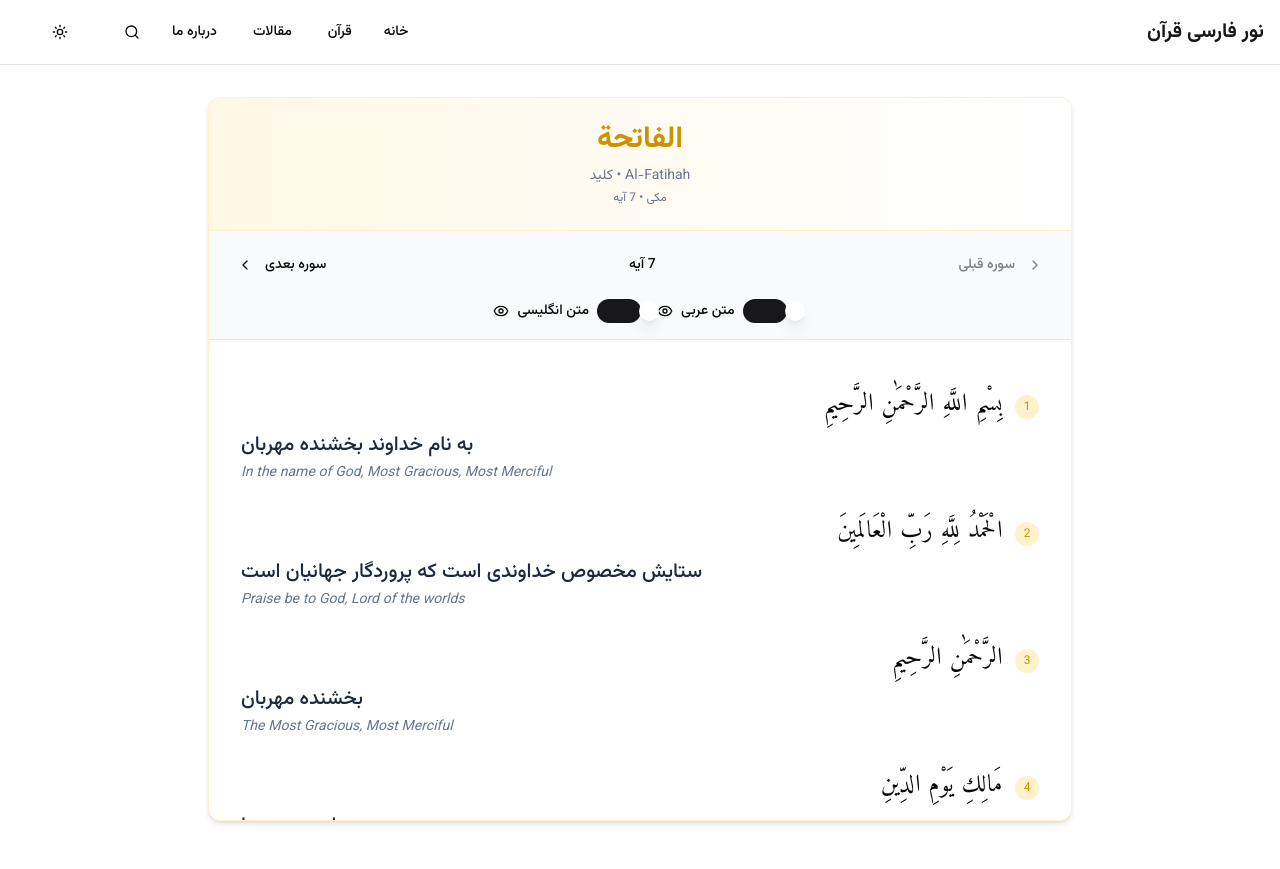
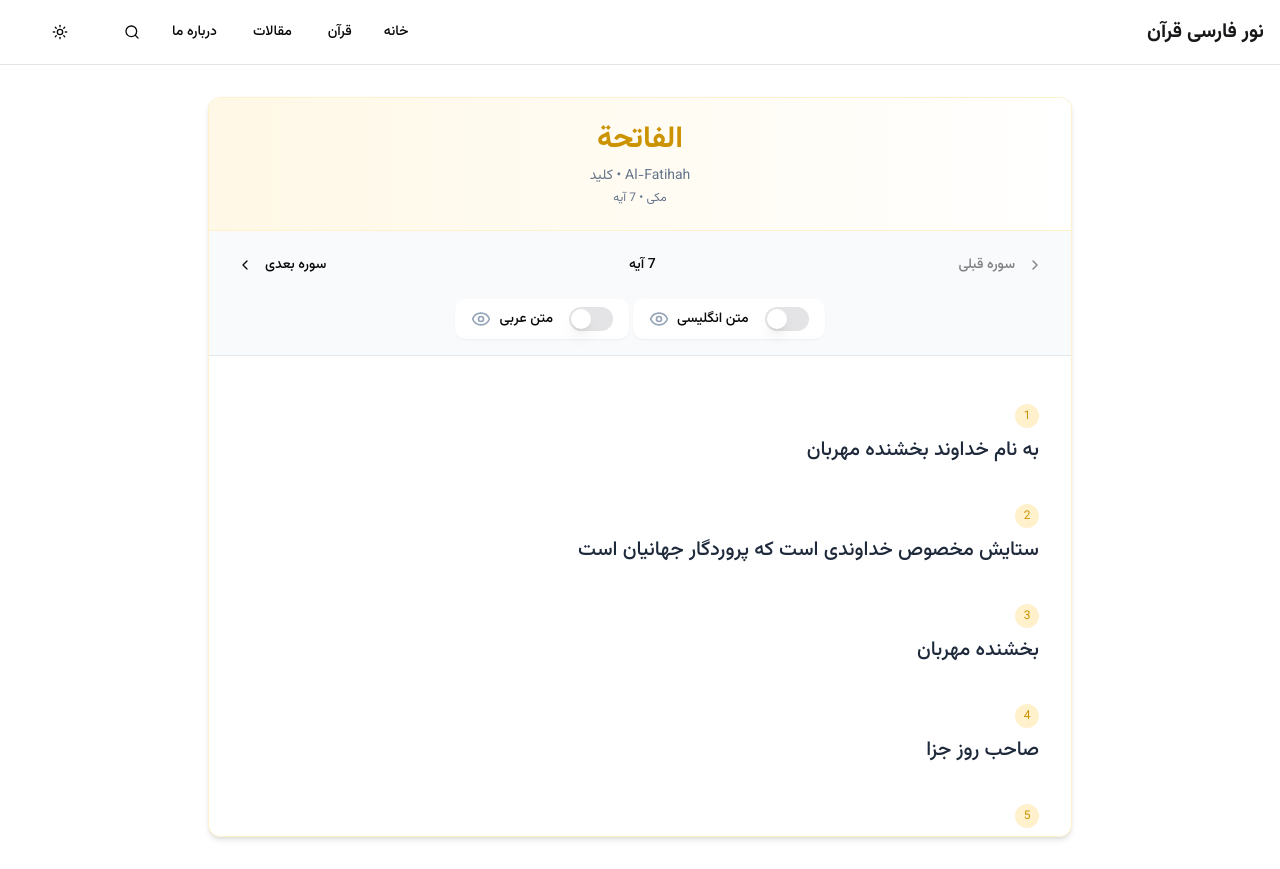
Before and after one commit to saji2000/quran-parsi, a React (Vite) app: page /quran/1 in a window 1280 px wide. Built offline with nearby package versions, Linux system fonts and the light colour scheme.

Commit message:
feat: Adjust Quran reader layout and visibility
-   Move Farsi translation to the right side.
-   Hide Arabic and English text by default.
-   Fix Arabic and English button implementation.

```diff
--- a/src/pages/QuranReader.tsx
+++ b/src/pages/QuranReader.tsx
@@ -9,14 +9,15 @@ import { ScrollArea } from "@/components/ui/scroll-area";
 import { useToast } from "@/hooks/use-toast";
 import { Switch } from "@/components/ui/switch";
 import { Label } from "@/components/ui/label";
+import { ToggleGroup, ToggleGroupItem } from "@/components/ui/toggle-group";
 
 const QuranReader = () => {
   const { chapterId, verseId } = useParams<{ chapterId: string; verseId?: string }>();
   const [currentChapter, setCurrentChapter] = useState(chapters[0]);
   const [verses, setVerses] = useState<Verse[]>([]);
   const [activeVerse, setActiveVerse] = useState<number | null>(null);
-  const [showArabic, setShowArabic] = useState(true);
-  const [showEnglish, setShowEnglish] = useState(true);
+  const [showArabic, setShowArabic] = useState(false);
+  const [showEnglish, setShowEnglish] = useState(false);
   const versesContainerRef = useRef<HTMLDivElement>(null);
   const { toast } = useToast();
   const navigate = useNavigate();
@@ -120,25 +121,29 @@ const QuranReader = () => {
           </div>
 
           <div className="flex flex-wrap items-center justify-center gap-4 pt-2">
-            <div className="flex items-center space-x-2 rtl:space-x-reverse">
+            <ToggleGroup type="multiple" variant="outline" className="justify-center">
+              <div className="flex items-center gap-2 px-4 py-2 rounded-md bg-white dark:bg-slate-800 shadow-sm">
+                <Eye className={`h-5 w-5 ${showArabic ? "text-gold-500" : "text-slate-400"}`} />
+                <Label htmlFor="show-arabic" className="cursor-pointer">متن عربی</Label>
                 <Switch
                   id="show-arabic"
                   checked={showArabic}
                   onCheckedChange={setShowArabic}
+                  className="ml-2 data-[state=checked]:bg-gold-500"
                 />
-              <Label htmlFor="show-arabic" className="text-sm">متن عربی</Label>
-              {showArabic ? <Eye className="h-4 w-4" /> : <EyeOff className="h-4 w-4" />}
               </div>
 
-            <div className="flex items-center space-x-2 rtl:space-x-reverse">
+              <div className="flex items-center gap-2 px-4 py-2 rounded-md bg-white dark:bg-slate-800 shadow-sm">
+                <Eye className={`h-5 w-5 ${showEnglish ? "text-gold-500" : "text-slate-400"}`} />
+                <Label htmlFor="show-english" className="cursor-pointer">متن انگلیسی</Label>
                 <Switch
                   id="show-english"
                   checked={showEnglish}
                   onCheckedChange={setShowEnglish}
+                  className="ml-2 data-[state=checked]:bg-gold-500"
                 />
-              <Label htmlFor="show-english" className="text-sm">متن انگلیسی</Label>
-              {showEnglish ? <Eye className="h-4 w-4" /> : <EyeOff className="h-4 w-4" />}
               </div>
+            </ToggleGroup>
           </div>
         </div>
 
@@ -156,27 +161,36 @@ const QuranReader = () => {
                     {verse.subtitle}
                   </div>
                 )}
-                <div className="verse-container">
-                  <span className="inline-flex items-center justify-center w-6 h-6 rounded-full bg-gold-100 dark:bg-gold-900/30 text-gold-600 dark:text-gold-400 text-xs ml-3">
+                <div className="flex flex-col items-end">
+                  <span className="inline-flex items-center justify-center w-6 h-6 rounded-full bg-gold-100 dark:bg-gold-900/30 text-gold-600 dark:text-gold-400 text-xs mb-2">
                     {verse.verse_number}
                   </span>
-                  {showArabic && (
-                    <span className="quran-text text-lg leading-loose">{verse.text}</span>
-                  )}
-                </div>
-                <div className="mt-2 text-xl font-medium text-slate-800 dark:text-slate-300 pr-8">
+
+                  {/* Farsi Translation - Always visible and prominent */}
+                  <div className="text-xl font-medium text-slate-800 dark:text-slate-300 text-right w-full mb-2">
                     {verse.translation}
                   </div>
+
+                  {/* Arabic Text - Toggle-able */}
+                  {showArabic && (
+                    <div className="verse-container w-full mb-2">
+                      <span className="quran-text text-lg leading-loose font-amiri">{verse.text}</span>
+                    </div>
+                  )}
+
+                  {/* English Text - Toggle-able */}
                   {showEnglish && verse.english_text && (
-                  <div className="mt-1 text-sm text-slate-500 dark:text-slate-500 pr-8 italic">
+                    <div className="w-full text-left text-sm text-slate-500 dark:text-slate-500 italic">
                       {verse.english_text}
                     </div>
                   )}
+
                   {verse.footnote && (
-                  <div className="mt-3 text-xs text-slate-500 dark:text-slate-500 bg-slate-50 dark:bg-slate-800/50 p-2 rounded-md">
+                    <div className="mt-3 text-xs text-slate-500 dark:text-slate-500 bg-slate-50 dark:bg-slate-800/50 p-2 rounded-md w-full">
                       {verse.footnote}
                     </div>
                   )}
+                </div>
               </div>
             ))}
           </div>
```
Lines whose indentation alone changed are shown as unchanged.
